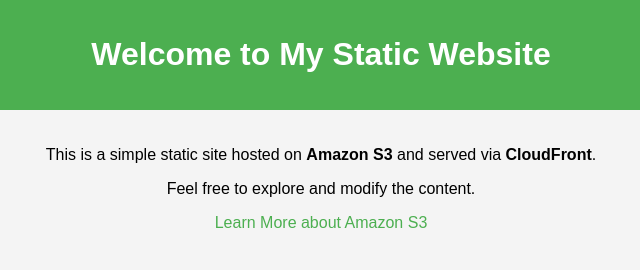
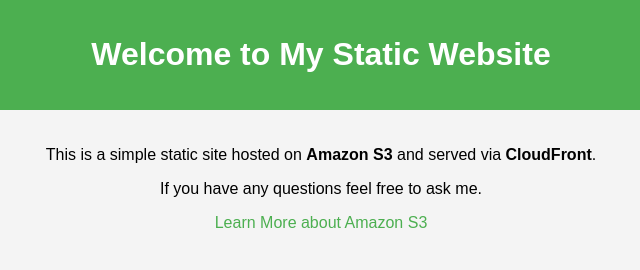
Before and after one commit to Hetpatel7131/static_website_AWS, a plain HTML site: page index.html in a window 1280 px wide. Shown: the top 270 px of the page, 319-959 px from the left. Drawn offline with Linux system fonts and the light colour scheme.

Commit message:
Update index.html

```diff
--- a/index.html
+++ b/index.html
@@ -43,7 +43,7 @@
     </header>
     <main>
         <p>This is a simple static site hosted on <strong>Amazon S3</strong> and served via <strong>CloudFront</strong>.</p>
-        <p>Feel free to explore and modify the content.</p>
+        <p>If you have any questions feel free to ask me.</p>
         <a href="https://aws.amazon.com/s3/">Learn More about Amazon S3</a>
     </main>
     <footer>
```
